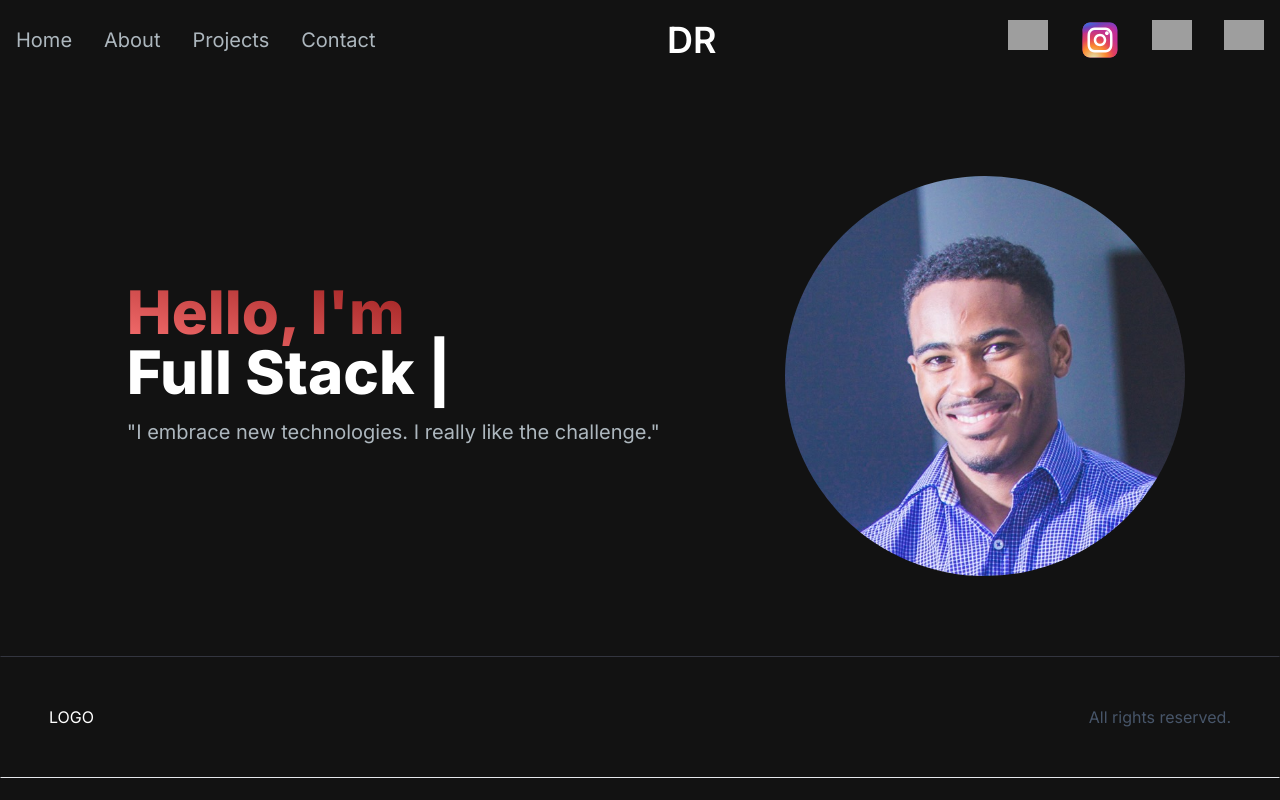
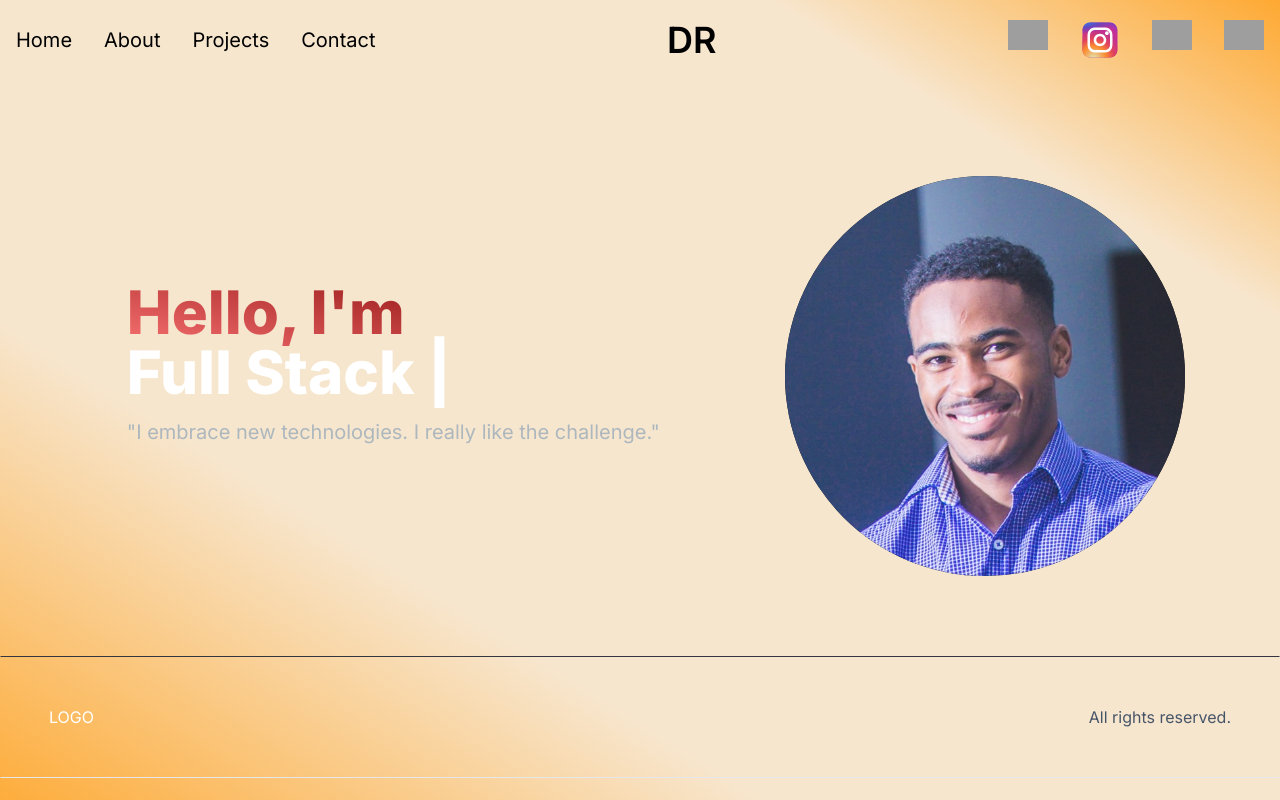
Before and after one commit to coderedwood/nextjs_portfolio, a Next.js app in the folder portfolio-website/: page / in a window 1280 px wide. Built offline with nearby package versions, Linux system fonts and the light colour scheme; grey boxes are pictures that could not be loaded.

Commit message:
modified gradient and fixed logo

```diff
--- a/portfolio-website/app/components/NavLink.jsx
+++ b/portfolio-website/app/components/NavLink.jsx
@@ -2,7 +2,7 @@ import Link from "next/link";
 
 const NavLink = ({href,title}) => {
     return(
-        <Link href={href} className='block py-2 pl-3 pr-4 text-[#ADB7BE] sm:text-xl rounded md:p-0 hover:text-white'>{title}</Link>
+        <Link href={href} className='block py-2 pl-3 pr-4 text-black sm:text-xl rounded md:p-0 hover:text-gray-400'>{title}</Link>
     );
 };
 
--- a/portfolio-website/app/components/Navbar.jsx
+++ b/portfolio-website/app/components/Navbar.jsx
@@ -44,7 +44,7 @@ const socialLinks = [
 const Navbar = () => {
   const [navbarOpen, setNavbarOpen] = useState(false);
   return (
-    <nav className='fixed top-0 left-0 right-0 z-10 bg-[#121212] bg-opacity-100'>
+    <nav className='fixed top-0 left-0 right-0 z-10 bg-transparent'>
         <div className='flex flex-wrap items-center justify-between mx-auto px-4 py-2'>
         <div className='mobile-menu block md:hidden'>
           {
@@ -71,7 +71,7 @@ const Navbar = () => {
             }
           </ul>
         </div>
-        <Link href={"/"} className='flex items-center justify-center text-4xl md:text-4xl text-white font-semibold rounded-full w-16 h-16 dark:border-2 dark:border-solid dark:border-light'>DR</Link>
+        <Link href={"/"} className='flex items-center justify-center text-4xl md:text-4xl text-black font-semibold rounded-full w-16 h-16 dark:border-2 dark:border-solid dark:border-black'>DR</Link>
         <div className="menu hidden md:block md:w-auto" id='navbar'>
           <ul className='flex p-4 md:p-0 md:flex-row md:space-x-8'>
             {
--- a/portfolio-website/app/page.js
+++ b/portfolio-website/app/page.js
@@ -8,7 +8,7 @@ import Footer from './components/Footer'
 
 export default function Home() {
   return (
-    <main className="flex min-h-screen flex-col bg-[#121212]">
+    <main className="flex min-h-screen flex-col bg-gradient-to-tr from-[#FEA932] from-[-2%] via-[#F7E6CE] via-[percentage:30%_80%] to-[#FEA932] to-100%">
     <Navbar />
     <div className="container mt-24 mx-auto px-12 py-4">
       <HeroSection />
```
